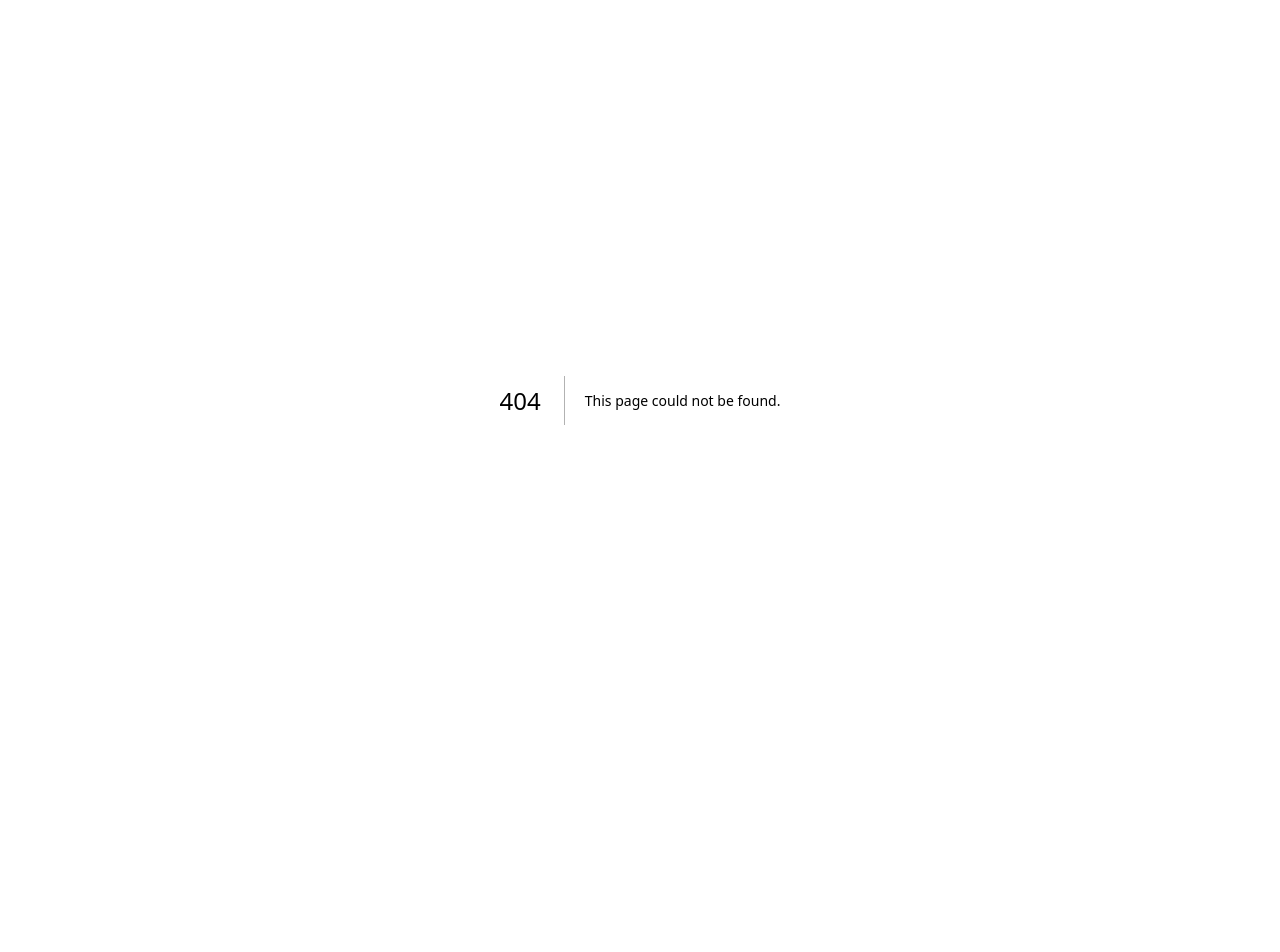
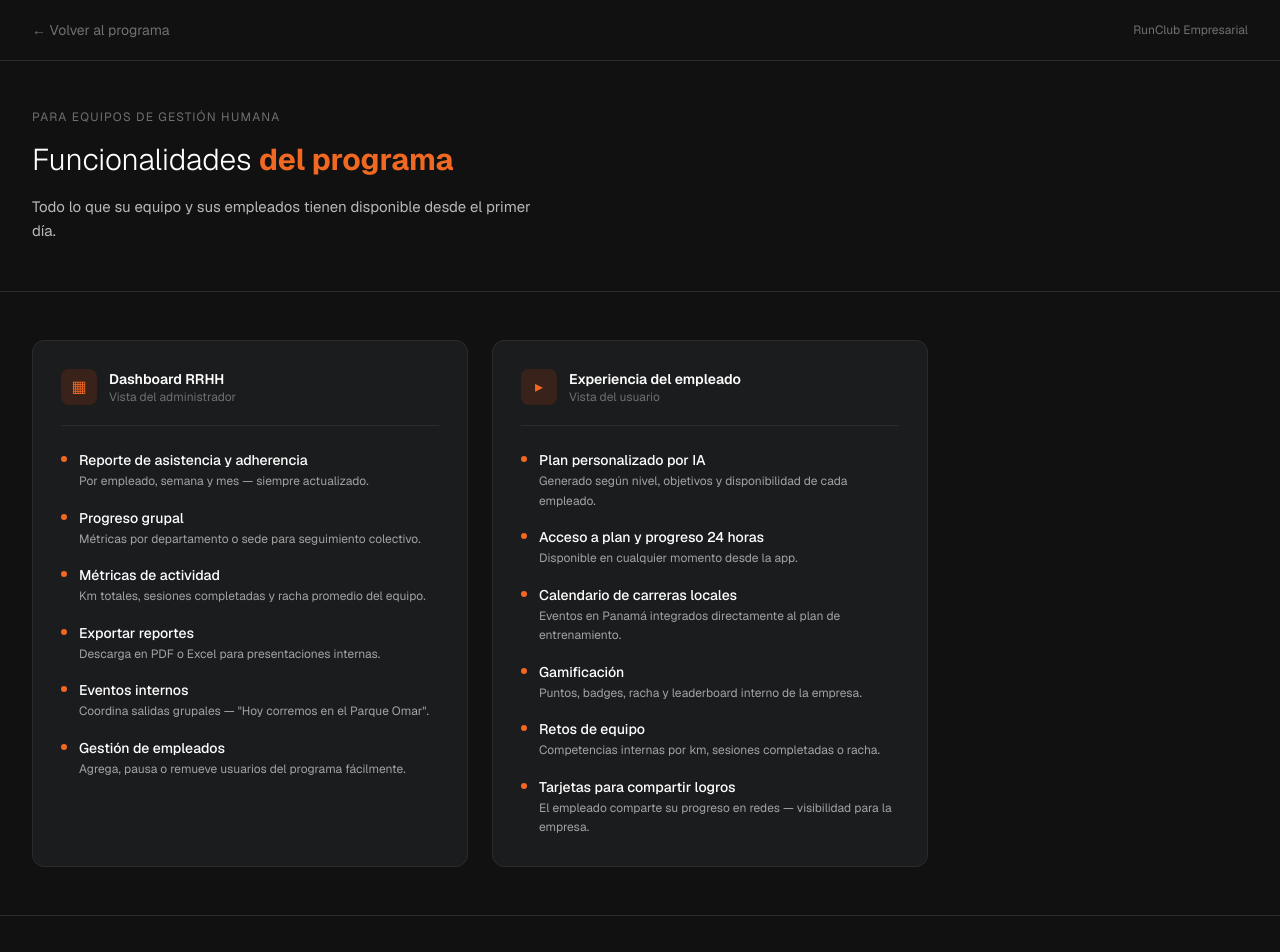
Before and after one commit to jjrivera11/runclub-pty, a Next.js app: page /empresarial/features in a window 1280 px wide. Before the commit this address had no page. Shown: the top 952 px of the page. Before the commit the page ends 800 px from the top, so only its background shows below. Built offline with nearby package versions, Linux system fonts and the light colour scheme.

Commit message:
feat: landing empresarial rediseñado + página features para RRHH

```diff
--- /dev/null
+++ b/src/app/empresarial/features/page.tsx
@@ -0,0 +1,146 @@
+import Link from "next/link";
+
+export default function EmpresarialFeaturesPage() {
+  return (
+    <main className="min-h-screen bg-[#111111] text-white font-sans">
+
+      {/* Nav */}
+      <nav className="flex justify-between items-center px-8 py-5 border-b border-[#2a2b2d]">
+        <Link href="/empresarial" className="text-sm text-[#707070] hover:text-white transition-colors">
+          ← Volver al programa
+        </Link>
+        <span className="text-xs text-[#707070]">RunClub Empresarial</span>
+      </nav>
+
+      {/* Header */}
+      <section className="px-8 py-12 border-b border-[#2a2b2d]">
+        <p className="text-xs uppercase tracking-widest text-[#707070] mb-4">
+          Para equipos de Gestión Humana
+        </p>
+        <h1 className="text-3xl font-light leading-tight max-w-xl mb-4">
+          Funcionalidades{" "}
+          <strong className="font-bold text-[#F16823]">del programa</strong>
+        </h1>
+        <p className="text-[#B8B8B8] text-[15px] leading-relaxed max-w-lg">
+          Todo lo que su equipo y sus empleados tienen disponible desde el primer día.
+        </p>
+      </section>
+
+      {/* Features */}
+      <section className="px-8 py-12 border-b border-[#2a2b2d]">
+        <div className="grid grid-cols-1 md:grid-cols-2 gap-6 max-w-4xl">
+
+          {/* RRHH */}
+          <div className="bg-[#1B1C1E] border border-[#2a2b2d] rounded-xl p-7">
+            <div className="flex items-center gap-3 mb-6 pb-5 border-b border-[#2a2b2d]">
+              <div className="w-9 h-9 bg-[#AF3F07]/20 rounded-lg flex items-center justify-center">
+                <span className="text-[#F16823] text-base">▦</span>
+              </div>
+              <div>
+                <p className="text-sm font-semibold text-white">Dashboard RRHH</p>
+                <p className="text-xs text-[#707070]">Vista del administrador</p>
+              </div>
+            </div>
+            <div className="flex flex-col gap-4">
+              {[
+                { title: "Reporte de asistencia y adherencia", desc: "Por empleado, semana y mes — siempre actualizado." },
+                { title: "Progreso grupal", desc: "Métricas por departamento o sede para seguimiento colectivo." },
+                { title: "Métricas de actividad", desc: "Km totales, sesiones completadas y racha promedio del equipo." },
+                { title: "Exportar reportes", desc: "Descarga en PDF o Excel para presentaciones internas." },
+                { title: "Eventos internos", desc: "Coordina salidas grupales — \"Hoy corremos en el Parque Omar\"." },
+                { title: "Gestión de empleados", desc: "Agrega, pausa o remueve usuarios del programa fácilmente." },
+              ].map((f) => (
+                <div key={f.title} className="flex gap-3 items-start">
+                  <div className="w-1.5 h-1.5 bg-[#F16823] rounded-full mt-1.5 flex-shrink-0" />
+                  <div>
+                    <p className="text-sm font-medium text-white mb-0.5">{f.title}</p>
+                    <p className="text-xs text-[#A3A3A3] leading-relaxed">{f.desc}</p>
+                  </div>
+                </div>
+              ))}
+            </div>
+          </div>
+
+          {/* Empleado */}
+          <div className="bg-[#1B1C1E] border border-[#2a2b2d] rounded-xl p-7">
+            <div className="flex items-center gap-3 mb-6 pb-5 border-b border-[#2a2b2d]">
+              <div className="w-9 h-9 bg-[#AF3F07]/20 rounded-lg flex items-center justify-center">
+                <span className="text-[#F16823] text-base">▸</span>
+              </div>
+              <div>
+                <p className="text-sm font-semibold text-white">Experiencia del empleado</p>
+                <p className="text-xs text-[#707070]">Vista del usuario</p>
+              </div>
+            </div>
+            <div className="flex flex-col gap-4">
+              {[
+                { title: "Plan personalizado por IA", desc: "Generado según nivel, objetivos y disponibilidad de cada empleado." },
+                { title: "Acceso a plan y progreso 24 horas", desc: "Disponible en cualquier momento desde la app." },
+                { title: "Calendario de carreras locales", desc: "Eventos en Panamá integrados directamente al plan de entrenamiento." },
+                { title: "Gamificación", desc: "Puntos, badges, racha y leaderboard interno de la empresa." },
+                { title: "Retos de equipo", desc: "Competencias internas por km, sesiones completadas o racha." },
+                { title: "Tarjetas para compartir logros", desc: "El empleado comparte su progreso en redes — visibilidad para la empresa." },
+              ].map((f) => (
+                <div key={f.title} className="flex gap-3 items-start">
+                  <div className="w-1.5 h-1.5 bg-[#F16823] rounded-full mt-1.5 flex-shrink-0" />
+                  <div>
+                    <p className="text-sm font-medium text-white mb-0.5">{f.title}</p>
+                    <p className="text-xs text-[#A3A3A3] leading-relaxed">{f.desc}</p>
+                  </div>
+                </div>
+              ))}
+            </div>
+          </div>
+
+        </div>
+      </section>
+
+      {/* Implementación */}
+      <section className="px-8 py-12 border-b border-[#2a2b2d]">
+        <p className="text-xs uppercase tracking-widest text-[#707070] mb-7">
+          Proceso de implementación
+        </p>
+        <div className="flex flex-col divide-y divide-[#1e1f21] max-w-2xl">
+          {[
+            { num: "01", title: "Coordinación inicial", desc: "Una llamada de 20 minutos para definir el alcance, número de empleados y objetivos del programa." },
+            { num: "02", title: "Setup en 48 horas", desc: "Configuramos la plataforma con los datos de su empresa. Sin instalaciones ni integraciones complejas." },
+            { num: "03", title: "Onboarding del equipo", desc: "Cada empleado recibe un link de acceso y completa su perfil en menos de 5 minutos." },
+            { num: "04", title: "Seguimiento continuo", desc: "RRHH accede al dashboard en cualquier momento. Reportes automáticos mensuales incluidos." },
+          ].map((item) => (
+            <div key={item.num} className="flex gap-5 items-start py-5">
+              <span className="text-xs font-bold text-[#F16823] min-w-[24px] pt-0.5">{item.num}</span>
+              <div>
+                <p className="text-[15px] font-medium text-white mb-1">{item.title}</p>
+                <p className="text-sm text-[#A3A3A3] leading-relaxed">{item.desc}</p>
+              </div>
+            </div>
+          ))}
+        </div>
+      </section>
+
+      {/* CTA */}
+      <section className="px-8 py-16 text-center">
+        <p className="text-xl font-medium text-white mb-2">
+          ¿Listo para coordinar una demo?
+        </p>
+        <p className="text-sm text-[#A3A3A3] mb-7">
+          Escríbanos y agendamos una sesión para mostrarle el programa en detalle.
+        </p>
+        <a
+          href="mailto:empresas@runclubpty.com?subject=Demo%20RunClub%20Empresarial"
+          className="inline-flex items-center gap-2 bg-[#F16823] hover:bg-[#FF4F26] text-white px-7 py-3.5 rounded-lg text-[15px] font-semibold transition-colors"
+        >
+          Coordinar una demo →
+        </a>
+      </section>
+
+      {/* Footer */}
+      <footer className="px-8 py-5 border-t border-[#2a2b2d] text-center">
+        <p className="text-xs text-[#404040]">
+          RunClub Panamá · runclubpty.com/empresarial · empresas@runclubpty.com
+        </p>
+      </footer>
+
+    </main>
+  );
+}
--- a/src/app/empresarial/page.tsx
+++ b/src/app/empresarial/page.tsx
@@ -1,16 +1,14 @@
 "use client";
 
 import { useEffect, useRef } from "react";
+import Link from "next/link";
 
 function countUp(el: HTMLElement, target: number, suffix: string, duration: number) {
   let start = 0;
   const step = target / (duration / 16);
   const timer = setInterval(() => {
     start += step;
-    if (start >= target) {
-      start = target;
-      clearInterval(timer);
-    }
+    if (start >= target) { start = target; clearInterval(timer); }
     if (suffix === "%") el.textContent = Math.round(start) + "%";
     else if (suffix === "$") el.textContent = "$" + Math.round(start);
     else el.textContent = Math.round(start) + "+";
@@ -57,7 +55,7 @@ export default function EmpresarialPage() {
           productivo.
         </p>
         <a
-          href="https://wa.me/14038998916"
+          href="mailto:empresas@runclubpty.com?subject=Información%20RunClub%20Empresarial"
           className="inline-flex items-center gap-2 bg-[#F16823] hover:bg-[#FF4F26] text-white px-7 py-3.5 rounded-lg text-[15px] font-semibold transition-colors"
         >
           Solicitar información →
@@ -80,45 +78,7 @@ export default function EmpresarialPage() {
         </div>
       </section>
 
-      {/* Features */}
-      <section className="px-8 py-12 border-b border-[#2a2b2d]">
-        <p className="text-xs uppercase tracking-widest text-[#707070] mb-7">
-          Lo que incluye
-        </p>
-        <div className="grid grid-cols-2 md:grid-cols-4 gap-3">
-          {[
-            {
-              title: "Planes personalizados",
-              desc: "Cada empleado recibe su plan adaptado a su nivel, tiempo y objetivos.",
-            },
-            {
-              title: "Reportes para RRHH",
-              desc: "Dashboard de asistencia, adherencia y progreso por empleado y departamento.",
-            },
-            {
-              title: "Comunidad de equipo",
-              desc: "Grupos por sede, retos internos y participación en carreras locales.",
-            },
-            {
-              title: "Coaching personalizado",
-              desc: "Tecnología de IA que actúa como coach individual para cada empleado, 24/7.",
-            },
-          ].map((item) => (
-            <div
-              key={item.title}
-              className="bg-[#1B1C1E] border border-[#2a2b2d] rounded-xl p-5"
-            >
-              <div className="w-8 h-8 bg-[#AF3F07]/20 rounded-lg flex items-center justify-center mb-3">
-                <span className="text-[#F16823] text-sm">▸</span>
-              </div>
-              <p className="text-sm font-semibold text-white mb-1.5">{item.title}</p>
-              <p className="text-xs text-[#A3A3A3] leading-relaxed">{item.desc}</p>
-            </div>
-          ))}
-        </div>
-      </section>
-
-      {/* Why */}
+      {/* Por qué funciona */}
       <section className="px-8 py-12 border-b border-[#2a2b2d]">
         <p className="text-xs uppercase tracking-widest text-[#707070] mb-7">
           Por qué funciona
@@ -154,6 +114,41 @@ export default function EmpresarialPage() {
         </div>
       </section>
 
+      {/* Qué incluye */}
+      <section className="px-8 py-12 border-b border-[#2a2b2d]">
+        <p className="text-xs uppercase tracking-widest text-[#707070] mb-7">
+          Lo que incluye
+        </p>
+        <div className="grid grid-cols-2 md:grid-cols-4 gap-3">
+          {[
+            {
+              title: "Planes personalizados",
+              desc: "Cada empleado recibe su plan adaptado a su nivel, tiempo y objetivos.",
+            },
+            {
+              title: "Reportes para RRHH",
+              desc: "Dashboard de asistencia, adherencia y progreso por empleado y departamento.",
+            },
+            {
+              title: "Comunidad de equipo",
+              desc: "Grupos por sede, retos internos y participación en carreras locales.",
+            },
+            {
+              title: "Coaching personalizado",
+              desc: "Tecnología de IA que actúa como coach individual para cada empleado, 24 horas.",
+            },
+          ].map((item) => (
+            <div key={item.title} className="bg-[#1B1C1E] border border-[#2a2b2d] rounded-xl p-5">
+              <div className="w-8 h-8 bg-[#AF3F07]/20 rounded-lg flex items-center justify-center mb-3">
+                <span className="text-[#F16823] text-sm">▸</span>
+              </div>
+              <p className="text-sm font-semibold text-white mb-1.5">{item.title}</p>
+              <p className="text-xs text-[#A3A3A3] leading-relaxed">{item.desc}</p>
+            </div>
+          ))}
+        </div>
+      </section>
+
       {/* Pricing */}
       <section className="px-8 py-12 border-b border-[#2a2b2d]">
         <p className="text-xs uppercase tracking-widest text-[#707070] mb-7">
@@ -164,9 +159,7 @@ export default function EmpresarialPage() {
             <p className="text-xs text-[#707070] mb-1.5">Desde</p>
             <p className="text-3xl font-bold text-white">
               $15{" "}
-              <span className="text-sm font-normal text-[#A3A3A3]">
-                /empleado activo
-              </span>
+              <span className="text-sm font-normal text-[#A3A3A3]">/empleado activo</span>
             </p>
             <p className="text-xs text-[#707070] mt-2">Mínimo 20 empleados</p>
           </div>
@@ -179,9 +172,7 @@ export default function EmpresarialPage() {
               $750{" "}
               <span className="text-sm font-normal text-[#A3A3A3]">/mes</span>
             </p>
-            <p className="text-xs text-[#707070] mt-2">
-              Acceso completo para todo el equipo
-            </p>
+            <p className="text-xs text-[#707070] mt-2">Acceso completo para todo el equipo</p>
           </div>
         </div>
         <p className="text-[11px] text-[#404040] mt-4">
@@ -190,25 +181,38 @@ export default function EmpresarialPage() {
       </section>
 
       {/* CTA */}
-      <section className="px-8 py-16 text-center">
+      <section className="px-8 py-16 text-center border-b border-[#2a2b2d]">
         <p className="text-xl font-medium text-white mb-2">
           ¿Le interesa para su empresa?
         </p>
         <p className="text-sm text-[#A3A3A3] mb-7">
-          Agendemos una conversación de 20 minutos. Sin compromiso.
+          Escríbanos y coordinamos una conversación de 20 minutos. Sin compromiso.
         </p>
         <a
-          href="https://wa.me/14038998916"
+          href="mailto:empresas@runclubpty.com?subject=Información%20RunClub%20Empresarial"
           className="inline-flex items-center gap-2 bg-[#F16823] hover:bg-[#FF4F26] text-white px-7 py-3.5 rounded-lg text-[15px] font-semibold transition-colors"
         >
-          Escribir a Coach JJ →
+          Solicitar información →
         </a>
+      </section>
+
+      {/* Link RRHH */}
+      <section className="px-8 py-8 text-center">
+        <p className="text-xs text-[#707070]">
+          ¿Es usted parte del equipo de Gestión Humana?{" "}
+          <Link
+            href="/empresarial/features"
+            className="text-[#F16823] hover:underline"
+          >
+            Ver funcionalidades detalladas →
+          </Link>
+        </p>
       </section>
 
       {/* Footer */}
       <footer className="px-8 py-5 border-t border-[#2a2b2d] text-center">
         <p className="text-xs text-[#404040]">
-          RunClub Panamá · runclubpty.com/empresarial · Coach JJ
+          RunClub Panamá · runclubpty.com/empresarial · empresas@runclubpty.com
         </p>
       </footer>
 
```
